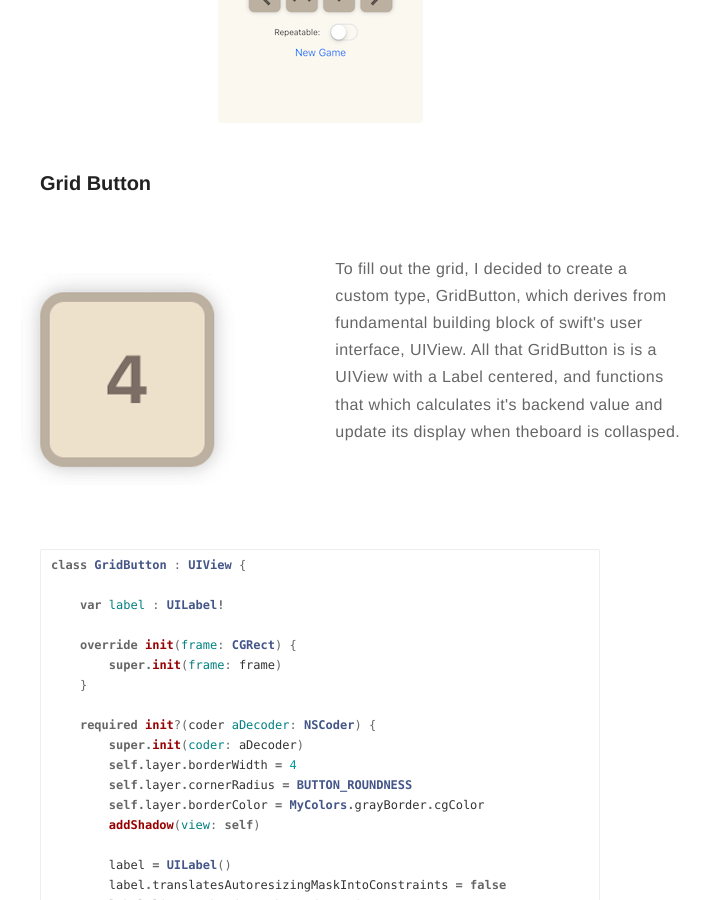
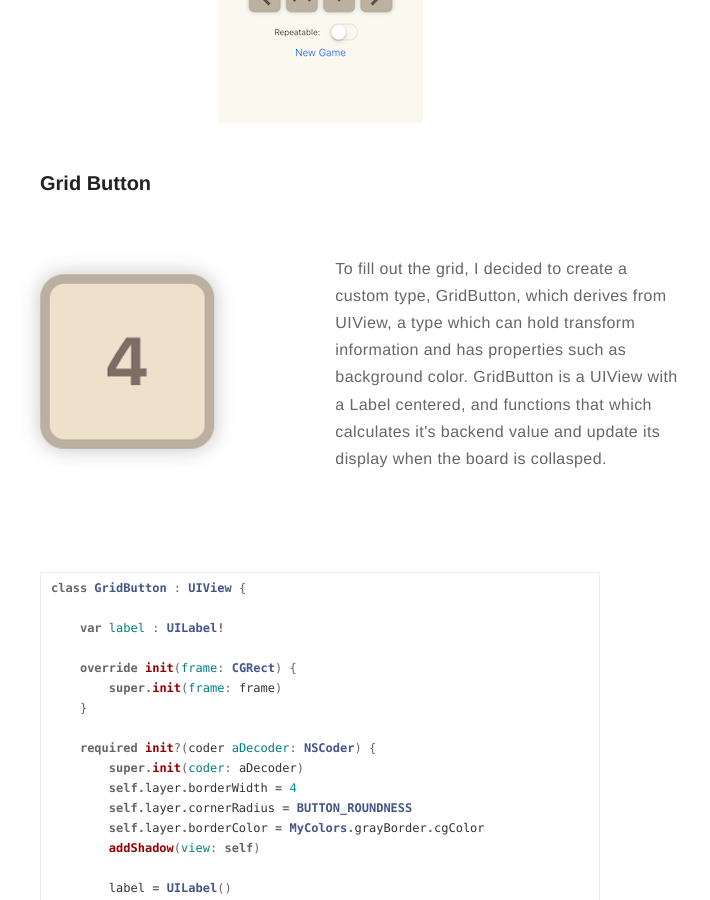
Before and after one commit to eriktanner/SwiftAppBlog, a Jekyll site: the page built from _posts/2019-02-22-2048.markdown, in a window 1280 px wide and 900 px high, scrolled down 2436 px. Shown: the whole window, without its empty margins (320-1030 px from the left). Built offline with Jekyll 4.4.1, drawn with Linux system fonts in a browser that asks for light colours; comment, search, counter and statistics services are not loaded.

Commit message:
GridButton

```diff
--- a/_posts/2019-02-22-2048.markdown
+++ b/_posts/2019-02-22-2048.markdown
@@ -69,12 +69,11 @@ The first class project for CMSC436 was to recreate the popular mobile game 2048
 
 <div class="side-by-side">
     <div class="toleft" style="text-align:center">
-        <br>
         <img class="image" src="https://eriktanner.github.io/SwiftAppBlog/assets/images/2048/white2048button4.png" alt="Alt Text">
     </div>
 
     <div class="toright">
-        <p> To fill out the grid, I decided to create a custom type, GridButton, which derives from fundamental building block of swift's user interface, UIView. All that GridButton is is a UIView with a Label centered, and functions that which calculates it's backend value and update its display when theboard is collasped.</p>
+        <p> To fill out the grid, I decided to create a custom type, GridButton, which derives from UIView, a type which can hold transform information and has properties such as background color. GridButton is a UIView with a Label centered, and functions that which calculates it's backend value and update its display when the board is collasped.</p>
     </div>
 </div>
 
```
